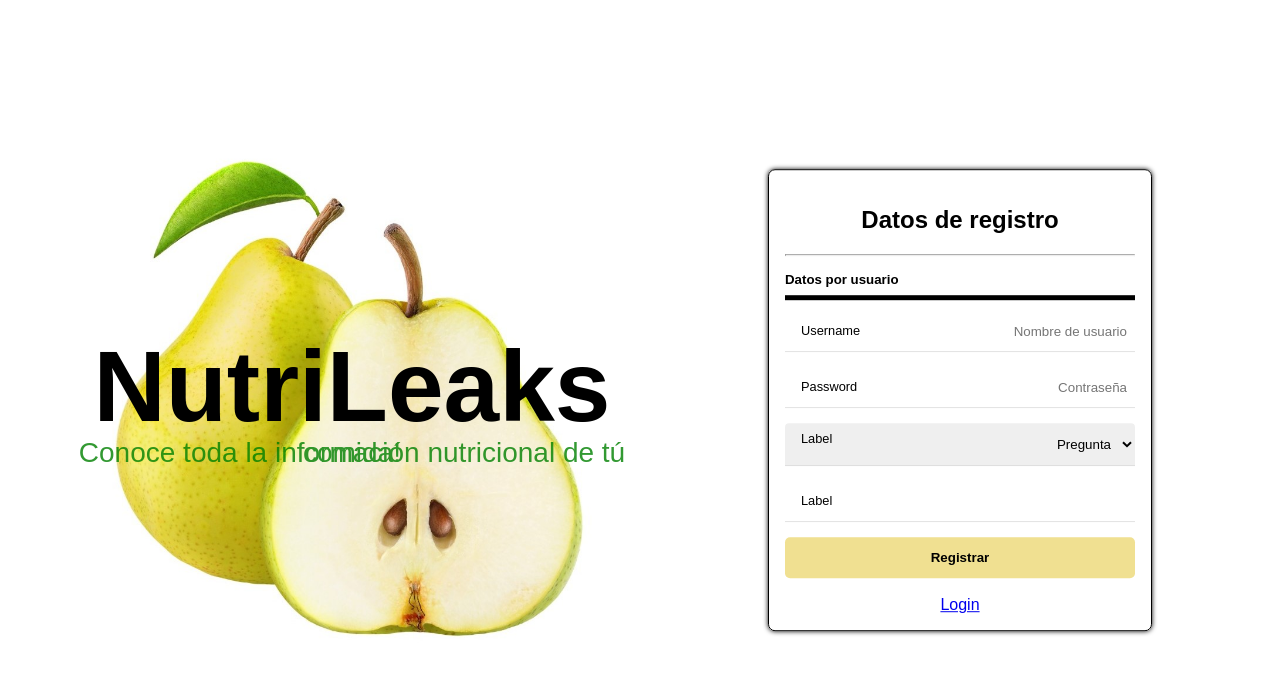
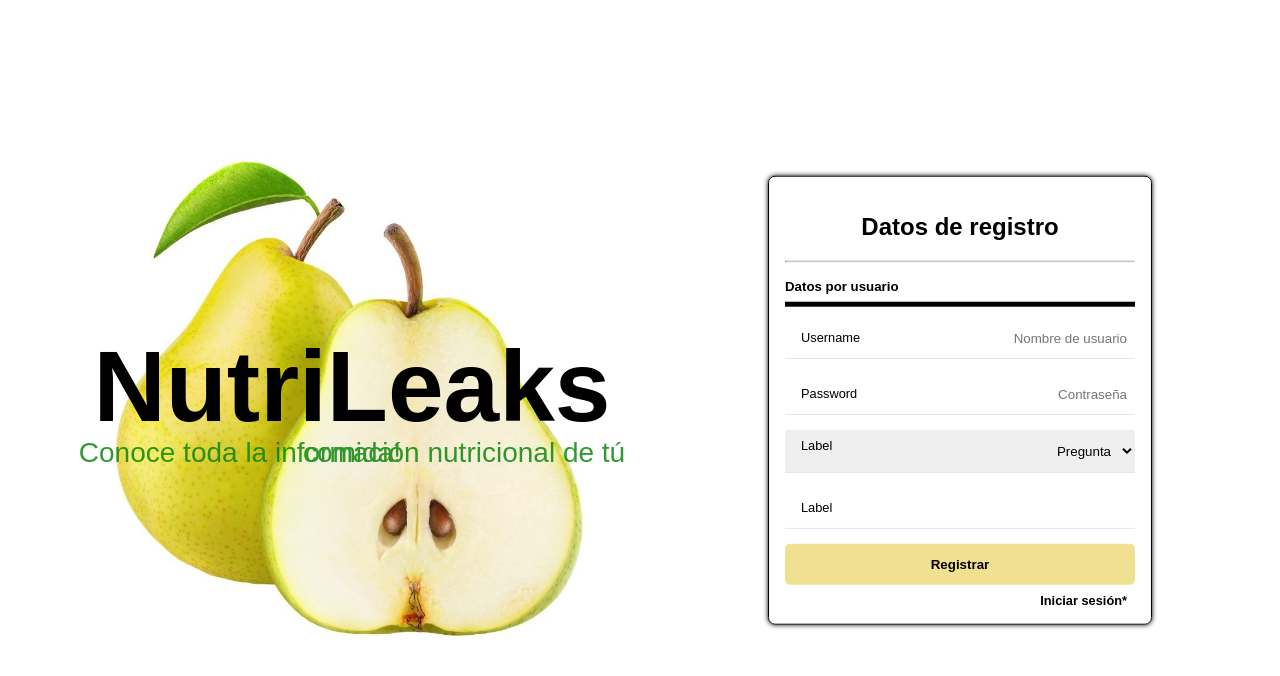
Before and after one commit to CamiloMartinez25/UPBDesarrolloSoftware, a plain HTML site: page index.html in a window 1280 px wide. Drawn offline with Linux system fonts and the light colour scheme.

Commit message:
adding styles to the link

```diff
--- a/estilos.css
+++ b/estilos.css
@@ -143,6 +143,20 @@ hr {
     margin-top: 0;
 }
 
+.link-login {
+    text-decoration: none;
+    color: inherit;
+    font-size: 0.8rem;
+    font-weight: bold;
+    float: right;
+    margin-top: 0.5rem;
+    padding-right: 0.5rem;
+}
+
+.link-login:hover {
+    text-shadow: 1px 1px 4px;
+}
+
 @media (max-width: 324px) {
     .logo-container {
         width: 100%;
--- a/index.html
+++ b/index.html
@@ -44,14 +44,8 @@
             </form>
             <!-- Aqui debe ir el boton -->
             <button class="button" type="submit" id="btn-registrar" onclick="alert('Funciona')" >Registrar</button>
-
-           <br/>
-           <br/>
-
             <!-- Aqui debe ir el link de redirección -->
-        <div style="text-align: center">
-          <a href="login.html" id="enlace-login">Login</a>
-        </div>
+            <a class="link-login" href="login.html" id="enlace-login">Iniciar sesión*</a>
 
         </div>
 
```
